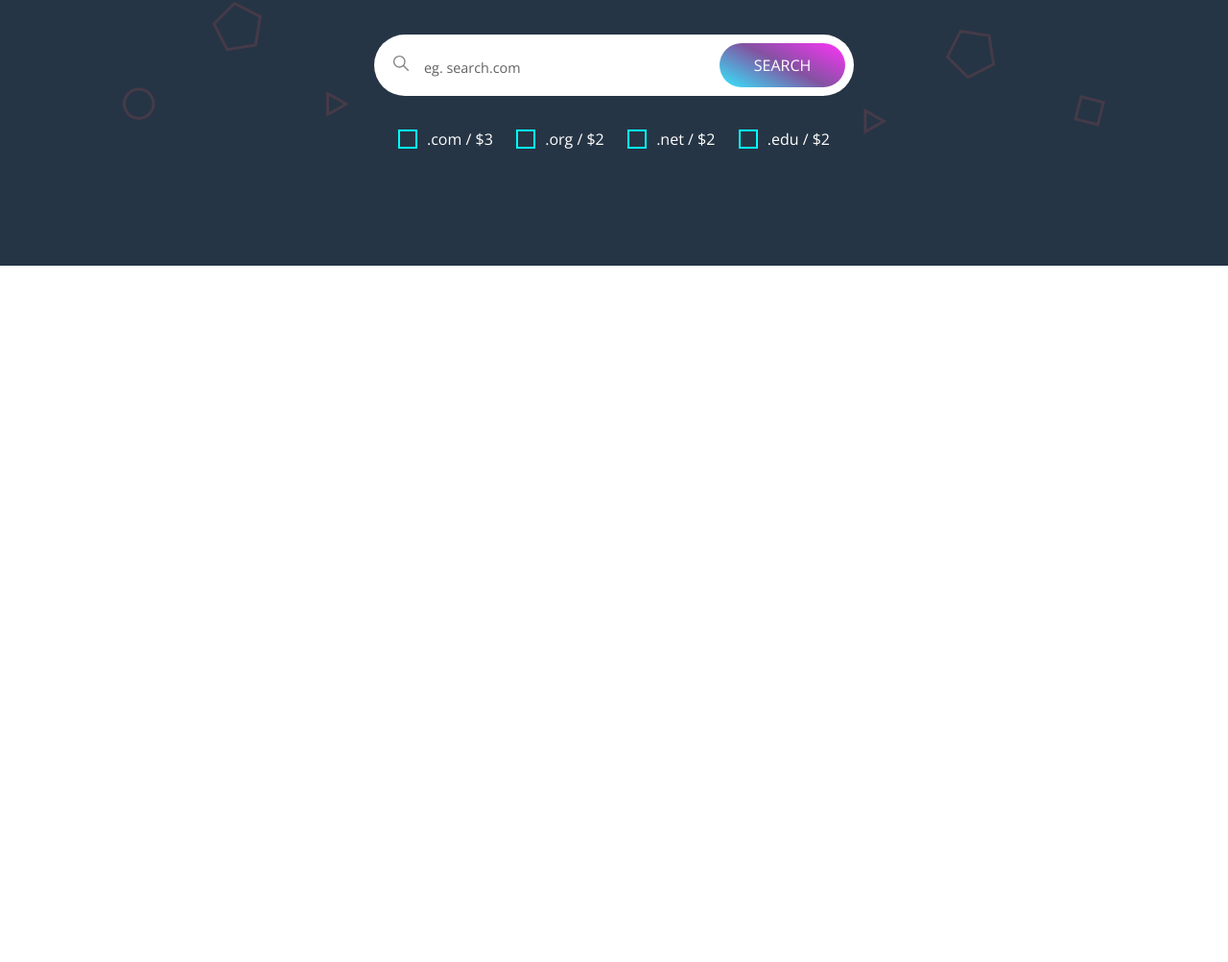
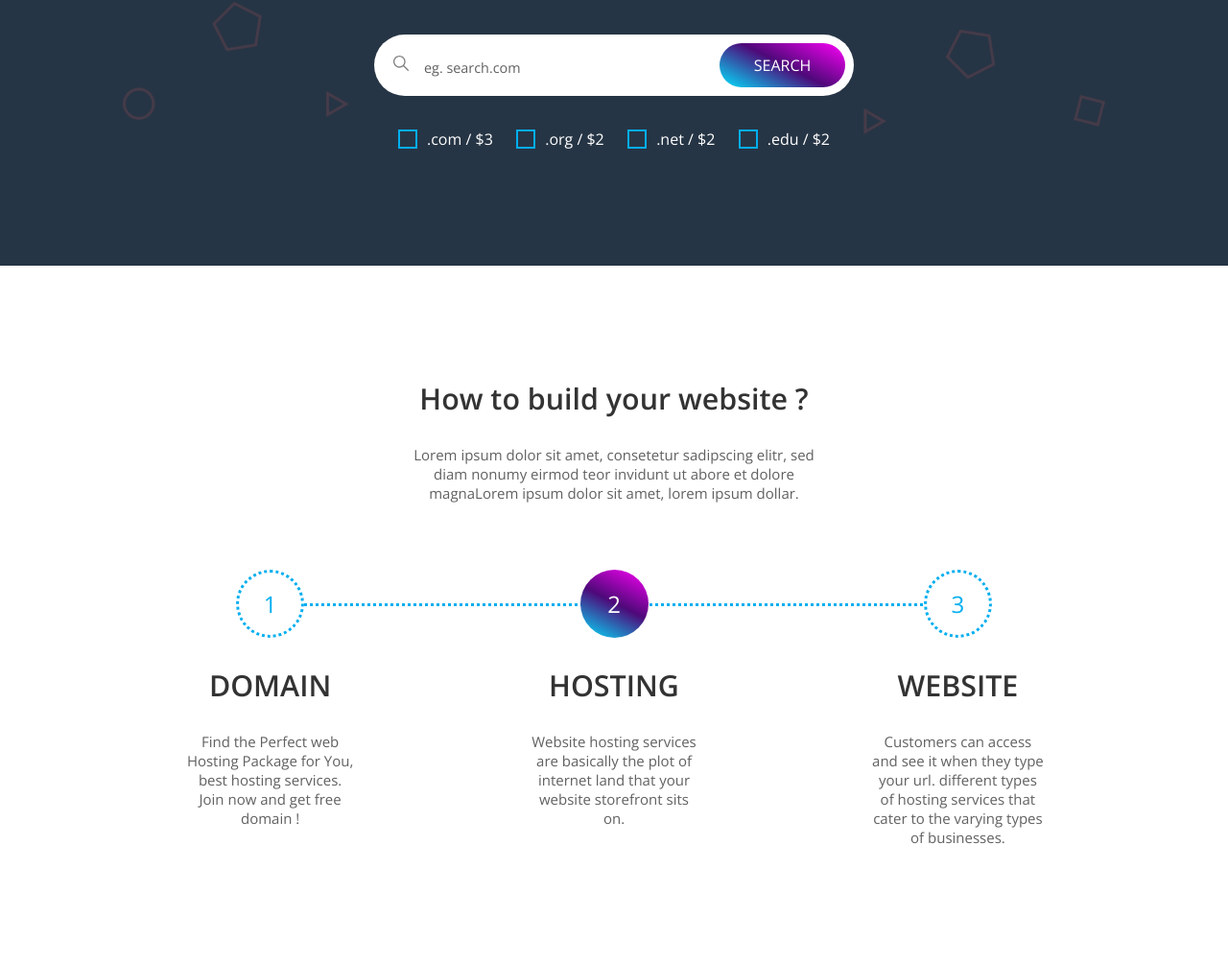
Before and after one commit to Gluhouse/B-hosting-pdf-project, a plain HTML site: page index.html in a window 1280 px wide. Shown: the part 1593-2596 px from the top of the page at 96% size. Before the commit the page ends 1870 px from the top, so only its background shows below. Drawn offline with nearby package versions, Linux system fonts and the light colour scheme.

Commit message:
Add files via upload

```diff
--- a/index.html
+++ b/index.html
@@ -529,6 +529,46 @@
           </div>
         </div>
       </section>
+      <section class="how__section">
+        <div class="page__container">
+          <div class="how__wrapper">
+            <h1 class="how__h1 p-t-118px">How to build your website ?</h1>
+            <p class="how__p">
+              Lorem ipsum dolor sit amet, consetetur sadipscing elitr, sed diam
+              nonumy eirmod teor invidunt ut abore et dolore magnaLorem ipsum
+              dolor sit amet, lorem ipsum dollar.
+            </p>
+            <div class="how__card">
+              <div class="dotted-line"></div>
+              <div class="how__card-wrapper">
+                <div class="how__img">1</div>
+                <h1 class="how__h1">DOMAIN</h1>
+                <p class="how__card-p">
+                  Find the Perfect web Hosting Package for You, best hosting
+                  services. Join now and get free domain !
+                </p>
+              </div>
+              <div class="how__card-wrapper">
+                <div class="how__img color-gradient-bluetopink">2</div>
+                <h1 class="how__h1">HOSTING</h1>
+                <p class="how__card-p">
+                  Website hosting services are basically the plot of internet
+                  land that your website storefront sits on.
+                </p>
+              </div>
+              <div class="how__card-wrapper">
+                <div class="how__img">3</div>
+                <h1 class="how__h1">WEBSITE</h1>
+                <p class="how__card-p">
+                  Customers can access and see it when they type your url.
+                  different types of hosting services that cater to the varying
+                  types of businesses.
+                </p>
+              </div>
+            </div>
+          </div>
+        </div>
+      </section>
     </main>
   </body>
 </html>
--- a/style.css
+++ b/style.css
@@ -503,9 +503,9 @@ button {
 
   background: linear-gradient(
     27deg,
-    rgba(0, 228, 255, 0.8) 0%,
-    rgba(78, 9, 121, 0.7) 51%,
-    rgba(255, 0, 249, 0.8) 100%
+    rgba(0, 228, 255, 1) 0%,
+    rgba(78, 9, 121, 1) 51%,
+    rgba(255, 0, 249, 1) 100%
   );
 
   border-radius: 1500px;
@@ -542,7 +542,7 @@ button {
   appearance: none;
   background: none;
   outline: none;
-  border: 2px solid cyan;
+  border: 2px solid #00aeef;
 }
 
 .checkbox input:checked::after {
@@ -553,3 +553,90 @@ button {
   font-size: 14px;
   color: white;
 }
+
+.how__section {
+  text-align: center;
+}
+
+.how__section p {
+  font-size: 15px;
+  font-weight: normal;
+  color: #616161;
+}
+
+.how__h1 {
+  font-size: 1.9rem;
+  font-weight: 600;
+  color: #333333;
+  margin-bottom: 28px;
+}
+
+.p-t-118px {
+  padding-top: 118px;
+}
+
+.how__p {
+  width: 50%;
+  margin: 0 auto;
+  margin-bottom: 70px;
+}
+
+.how__card {
+  position: relative;
+  display: flex;
+  justify-content: space-between;
+}
+
+.how__wrapper {
+  margin: 0 auto;
+  width: 70%;
+  position: relative;
+}
+
+.how__card-wrapper {
+  width: 20%;
+  display: flex;
+  align-items: center;
+  flex-direction: column;
+}
+
+.how__img {
+  width: 71px;
+  height: 71px;
+  margin-bottom: 29px;
+  border: 3px dotted #00aeef;
+  border-radius: 100%;
+  display: flex;
+  align-items: center;
+  justify-content: center;
+
+  font-size: 1.5rem;
+  color: #00aeef;
+  background: white;
+}
+
+.color-gradient-bluetopink {
+  background: linear-gradient(
+    27deg,
+    rgba(0, 228, 255, 1) 0%,
+    rgba(78, 9, 121, 1) 51%,
+    rgba(255, 0, 249, 1) 100%
+  );
+  color: white;
+  border: none;
+  z-index: 1;
+}
+
+.dotted-line {
+  position: absolute;
+  z-index: -1;
+  top: 35px;
+  left: 12.5%;
+  width: 75%;
+  height: 1px;
+  border-top: 3px dotted #00aeef;
+}
+
+.how__card-p {
+  margin-bottom: 120px;
+}
```
